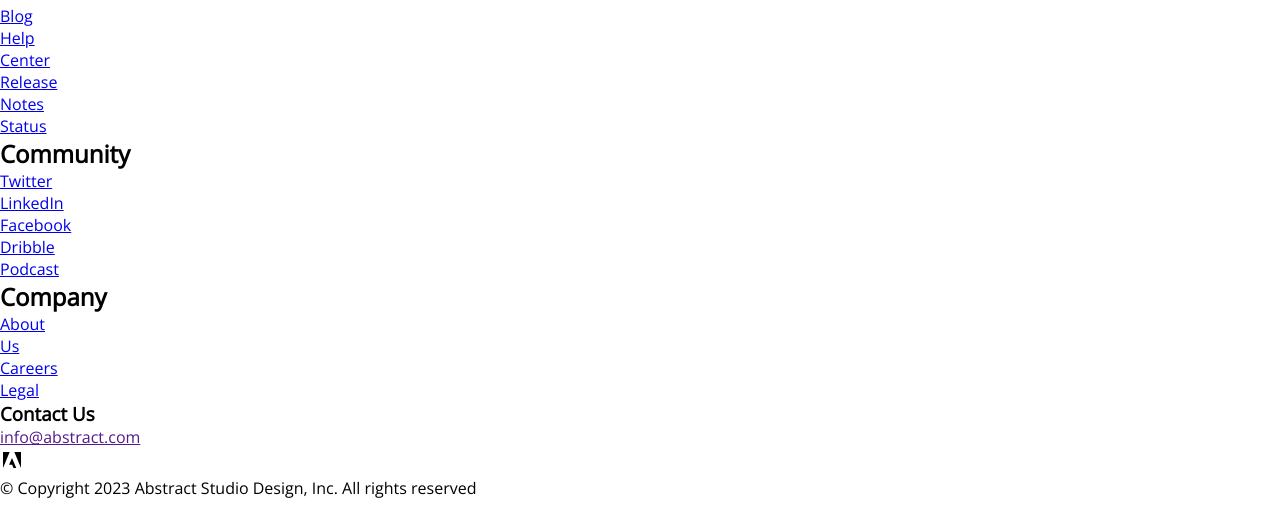
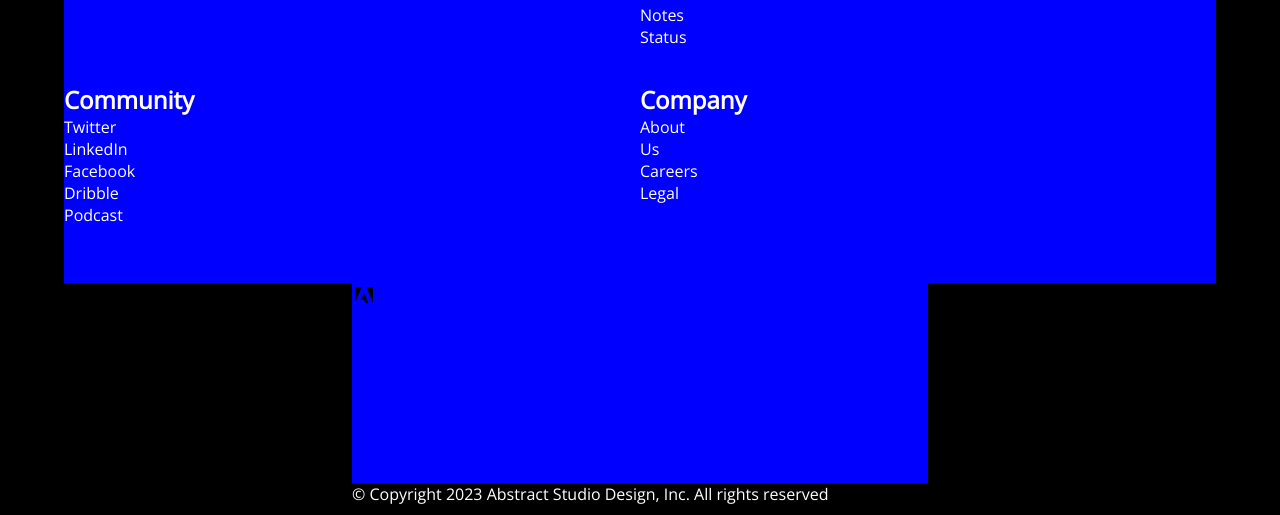
Before and after one commit to ViniiR/abstract, a website built with Parcel: page index.html in a window 1280 px wide. Shown: the part 1957-2472 px from the top of the page. Built offline with nearby package versions, Linux system fonts and the light colour scheme.

Commit message:
footer 50%

```diff
--- a/scss/mobile.scss
+++ b/scss/mobile.scss
@@ -133,7 +133,7 @@
             width: 400px;
             height: 100%;
             h2 {
-
+                font-weight: 700;
             }
             p:first-child {
 
@@ -153,3 +153,30 @@
         }
     }
 }
+
+footer {
+    display: flex;
+    flex-flow: row  wrap;
+    padding: 10px;
+    background-color: black;
+    justify-content: center;
+    & * {
+        color: white;
+    }
+    section:not(section:last-child) {
+        width: 45vw;
+        background-color: blue;
+        height: 200px;
+        h2 {
+
+        }
+        ul {
+            list-style: none;
+            li {
+                a {
+                    text-decoration: none;
+                }
+            }
+        }
+    }
+}
```
Also changed, not shown: dist/index.js, 3 other files.
